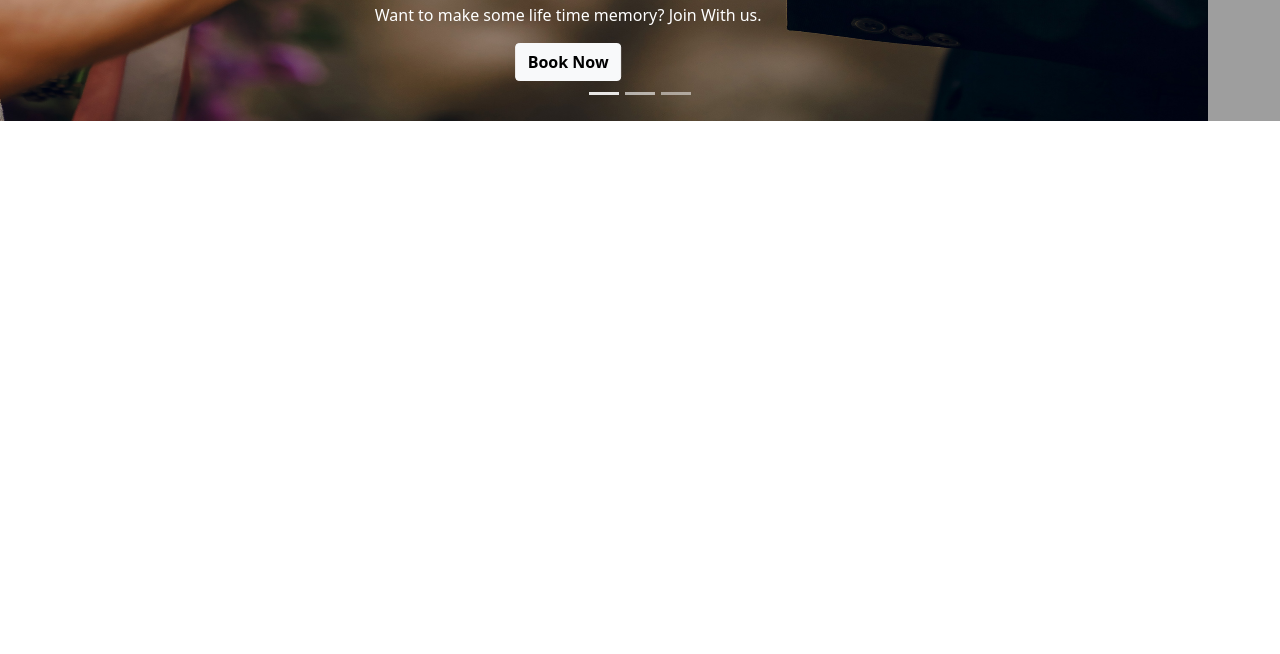
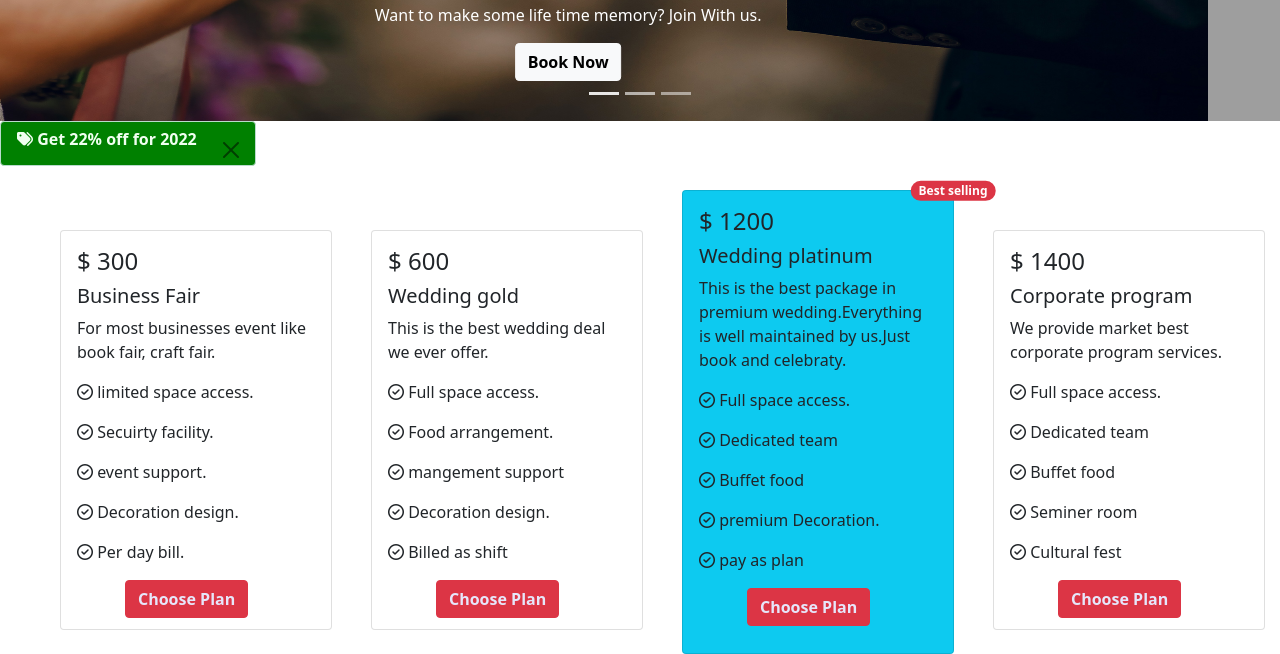
Before and after one commit to Mahamudul5/ritu-convention-center, a plain HTML site: page index.html in a window 1280 px wide. Shown: the part 479-1133 px from the top of the page. Before the commit the page ends 800 px from the top, so only its background shows below. Drawn offline with nearby package versions, Linux system fonts and the light colour scheme; grey boxes are pictures that could not be loaded.

Commit message:
backage added

```diff
--- a/index.html
+++ b/index.html
@@ -15,6 +15,8 @@
     <!-- bootstrap added -->
     <link href="https://cdn.jsdelivr.net/npm/bootstrap@5.1.3/dist/css/bootstrap.min.css" rel="stylesheet"
         integrity="sha384-1BmE4kWBq78iYhFldvKuhfTAU6auU8tT94WrHftjDbrCEXSU1oBoqyl2QvZ6jIW3" crossorigin="anonymous">
+    <!-- font awosome added -->
+    <script src="https://kit.fontawesome.com/80aa374bc1.js" crossorigin="anonymous"></script>
 </head>
 
 <body>
@@ -97,9 +99,111 @@
             </button>
         </div>
     </header>
+    <main>
+        <section>
+            <!-- toast alart added -->
+            <div class="alert alert-success alert-dismissible" role="alert"
+                style="width: 20%;height: 45px; padding-top:5px; background-color: green;color: honeydew; ">
+                <button class="btn-close" data-bs-dismiss="alart" aria-label="close">
+
+                </button>
+                <P style="font-weight: bold;"><i class="fas fa-tags"></i> Get 22% off for 2022</P>
+            </div>
+
+        </section>
+        <!-- package section  -->
+        <section>
+            <div class="row ms-5">
+                <div class="col-3 mt-5">
+                    <div class="card " style="width: 17rem;height: 25rem;">
+                        <div class="card-body">
+                            <h4 class="card-title">$ 300</h4>
+                            <h5>Business Fair</h5>
+                            <p>For most businesses event
+                                like book fair, craft fair.</p>
+                            <p><i class="far fa-check-circle"></i> limited space access.</p>
+                            <p><i class="far fa-check-circle"></i> Secuirty facility.</p>
+                            <p><i class="far fa-check-circle"></i> event support.</p>
+                            <p><i class="far fa-check-circle"></i> Decoration design.</p>
+                            <p><i class="far fa-check-circle"></i> Per day bill.</p>
+                            <button type="button" class="btn btn-danger  ms-5 "><a
+                                    style="text-decoration: none; font-weight: bold; color: lavender !important; "
+                                    href="">Choose
+                                    Plan</a></button>
+                        </div>
+                    </div>
+                </div>
+                <div class="col-3 mt-5">
+                    <div class="card" style="width: 17rem; height: 25rem;">
+                        <div class="card-body">
+                            <h4 class="card-title">$ 600</h4>
+                            <h5>Wedding gold</h5>
+                            <p>This is the best wedding deal we ever offer.</p>
+                            <p><i class="far fa-check-circle"></i> Full space access.</p>
+                            <p><i class="far fa-check-circle"></i> Food arrangement.</p>
+                            <p><i class="far fa-check-circle"></i> mangement support</p>
+                            <p><i class="far fa-check-circle"></i> Decoration design.</p>
+                            <p><i class="far fa-check-circle"></i> Billed as shift</p>
+                            <button type="button" class="btn btn-danger  ms-5 "><a
+                                    style="text-decoration: none; font-weight: bold; color: lavender !important; "
+                                    href="">Choose
+                                    Plan</a></button>
+                        </div>
+                    </div>
+                </div>
+                <div class="col-3 mt-2">
+                    <div class="card bg-info" style="width: 17rem; height:29rem; ">
+                        <span class="position-absolute top-0 start-100 translate-middle badge rounded-pill bg-danger">
+                            Best selling
+                            <span class="visually-hidden">unread messages</span>
+                        </span>
+                        <div class="card-body">
+                            <h4 class="card-title">$ 1200</h4>
+                            <h5>Wedding platinum</h5>
+                            <p>This is the best package in premium wedding.Everything is well maintained by us.Just book
+                                and celebraty. </p>
+                            <p><i class="far fa-check-circle"></i> Full space access.</p>
+                            <p><i class="far fa-check-circle"></i> Dedicated team</p>
+                            <p><i class="far fa-check-circle"></i> Buffet food</p>
+                            <p><i class="far fa-check-circle"></i> premium Decoration.</p>
+                            <p><i class="far fa-check-circle"></i> pay as plan</p>
+                            <button type="button" class="btn btn-danger  ms-5 "><a
+                                    style="text-decoration: none; font-weight: bold; color: lavender !important; "
+                                    href="">Choose
+                                    Plan</a></button>
+                        </div>
+                    </div>
+                </div>
+                <div class="col-3 mt-5">
+                    <div class="card" style="width: 17rem; height:25rem">
+                        <div class="card-body">
+                            <h4 class="card-title">$ 1400</h4>
+                            <h5>Corporate program</h5>
+                            <p>We provide market best corporate program services.</p>
+                            <p><i class="far fa-check-circle"></i> Full space access.</p>
+                            <p><i class="far fa-check-circle"></i> Dedicated team</p>
+                            <p><i class="far fa-check-circle"></i> Buffet food</p>
+                            <p><i class="far fa-check-circle"></i> Seminer room</p>
+                            <p><i class="far fa-check-circle"></i> Cultural fest</p>
+                            <button type="button" class="btn btn-danger  ms-5 "><a
+                                    style="text-decoration: none; font-weight: bold; color: lavender !important; "
+                                    href="">Choose
+                                    Plan</a></button>
+                        </div>
+                    </div>
+                </div>
+
+            </div>
+
+        </section>
+    </main>
+    <footer>
+
+    </footer>
     <script src="https://cdn.jsdelivr.net/npm/bootstrap@5.1.3/dist/js/bootstrap.bundle.min.js"
         integrity="sha384-ka7Sk0Gln4gmtz2MlQnikT1wXgYsOg+OMhuP+IlRH9sENBO0LRn5q+8nbTov4+1p"
         crossorigin="anonymous"></script>
+
 </body>
 
 </html>
```
